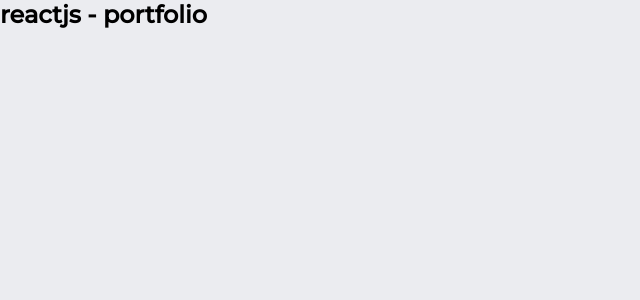
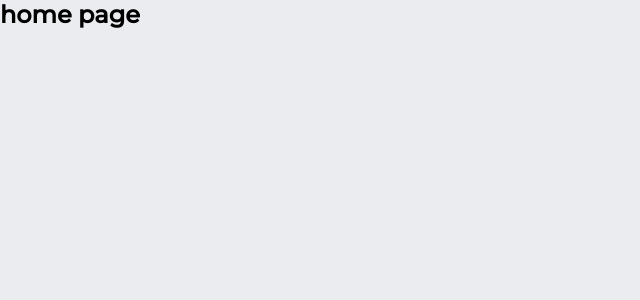
Before and after one commit to MAbdurahman/reactjs-portfolio, a React (Create React App) app: page / in a window 1280 px wide. Shown: the top 300 px of the page, without its empty margins (0-640 px from the left). Built offline with nearby package versions, Linux system fonts and the light colour scheme.

Commit message:
Add basic routes in App.js

```diff
--- a/src/app/App.js
+++ b/src/app/App.js
@@ -1,10 +1,22 @@
 import React from 'react';
+import { Route, BrowserRouter } from 'react-router-dom';
+import Home from './../pages/Home';
+import Contact from './../pages/Contact';
+import Courses from './../pages/Courses';
+import Projects from './../pages/Projects';
+import About from './../pages/About';
 
 
 export default function App() {
   return (
-    <div className='App'>
-      <h2>reactjs - portfolio</h2>
-    </div>
-  )
+		<div>
+			<BrowserRouter>
+				<Route path='/' exact component={Home} />
+        <Route path='/about' exact component={About} />
+				<Route path='/projects' exact component={Projects} />
+				<Route path='/courses' exact component={Courses} />
+				<Route path='/contact' exact component={Contact} />
+			</BrowserRouter>
+		</div>
+  );
 }
--- a/src/index.js
+++ b/src/index.js
@@ -1,6 +1,5 @@
 import React from 'react';
 import ReactDOM from 'react-dom';
-
 import './stylesheets/index.css';
 import App from './app/App';
 
```
